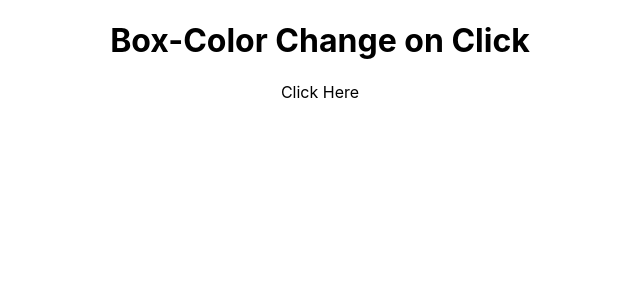
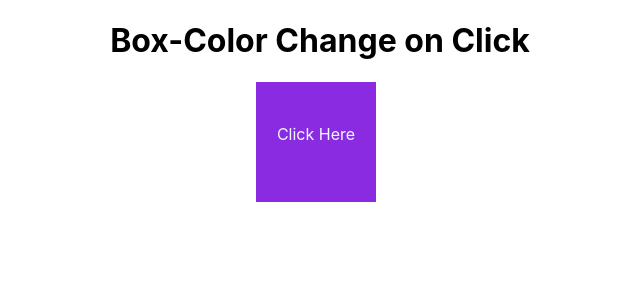
Before and after one commit to Abdu-w/box-color, a React (Create React App) app: page / in a window 1280 px wide. Shown: the top 300 px of the page, without its empty margins (320-960 px from the left). Built offline with nearby package versions, Linux system fonts and the light colour scheme.

Commit message:
making box

```diff
--- a/src/App.css
+++ b/src/App.css
@@ -1,3 +1,17 @@
 .App {
   text-align: center;
 }
+.box{
+  height: 120px;
+  width: 120px;
+  background-color: blueviolet;
+  margin-left: 45%;
+  text-align: center;
+  color: aliceblue;
+  display: flex;
+  justify-content: center;
+}
+.innerText{
+  margin-top: 35%;
+
+}
```
